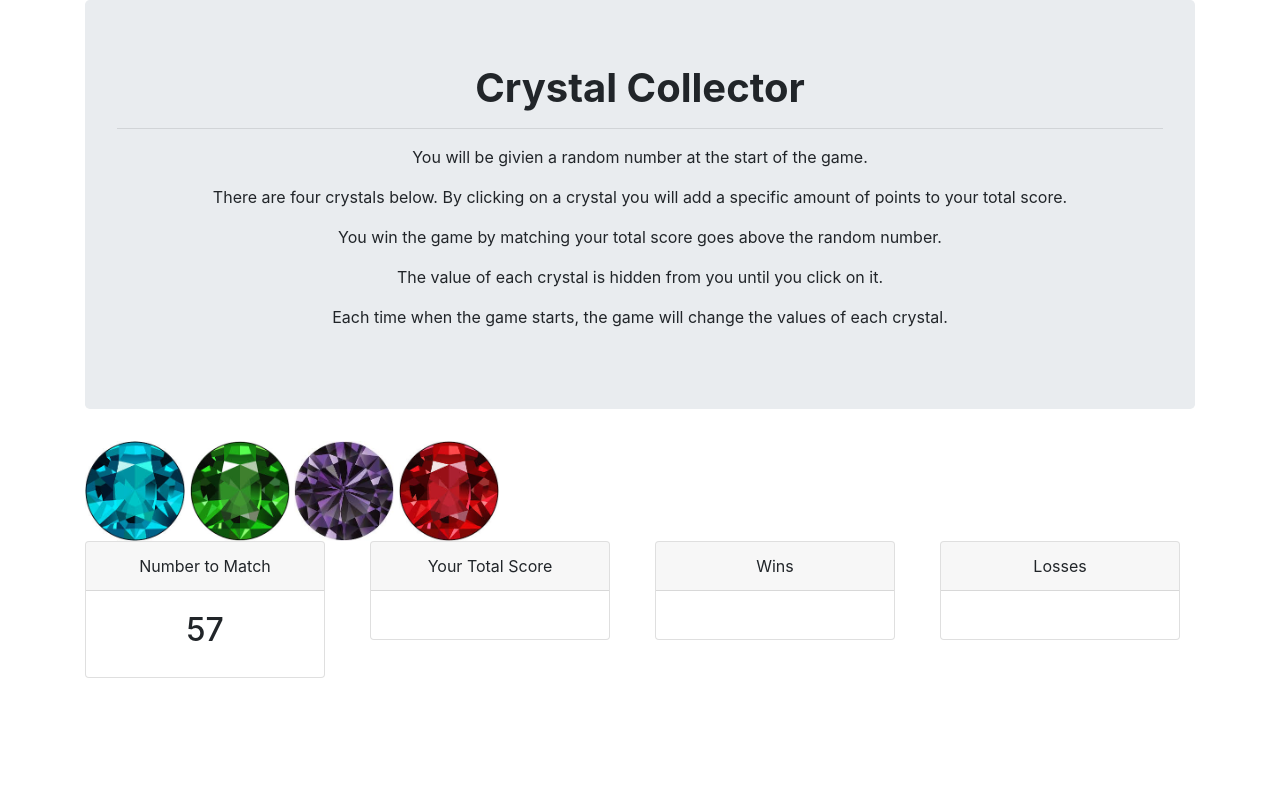
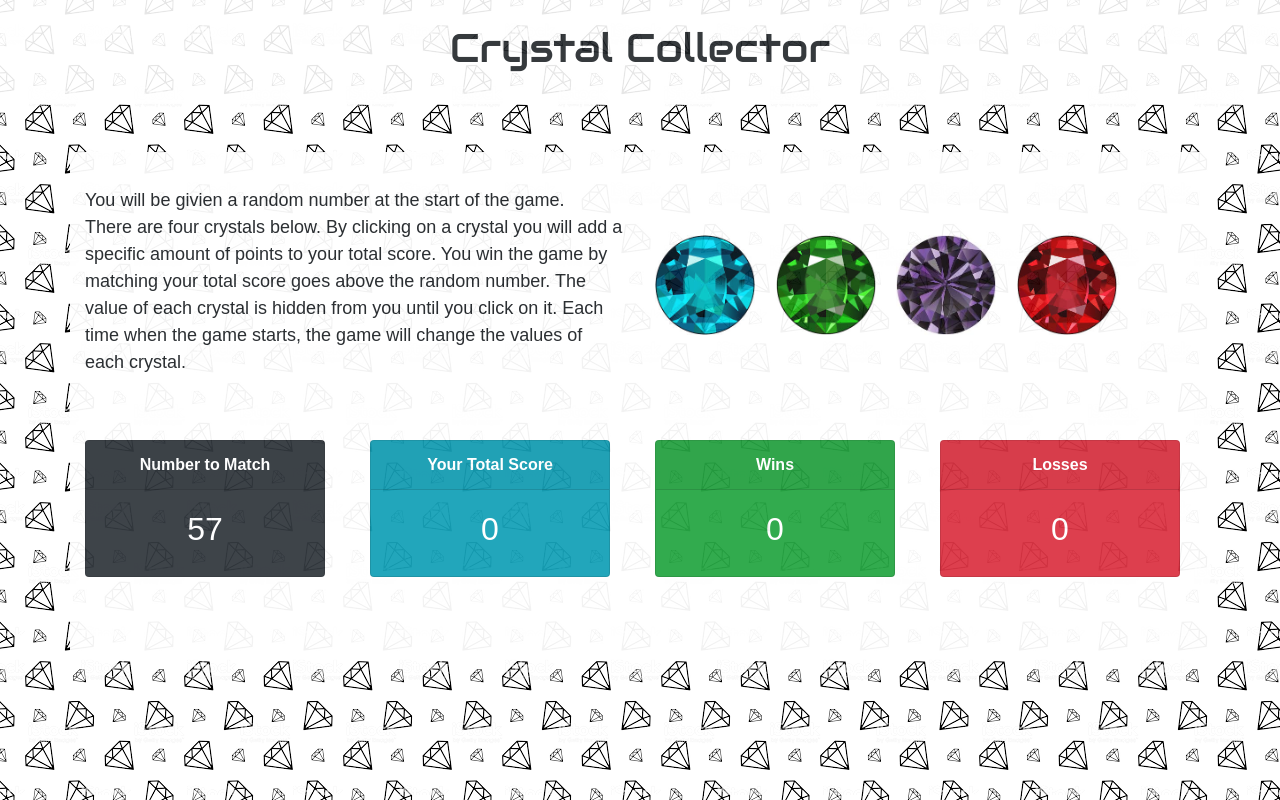
Before and after one commit to mjfonke/unit-4-game, a plain HTML site: page index.html in a window 1280 px wide. Drawn offline with nearby package versions, Linux system fonts and the light colour scheme; a web font is replaced by a local one.

Commit message:
final touch

```diff
--- a/assets/css/style.css
+++ b/assets/css/style.css
@@ -0,0 +1,39 @@
+body {
+  background-image: url("../images/diamond.png");
+}
+
+.nav {
+  background: #ffffff;
+  opacity: 0.9;
+}
+
+h1 {
+    font-family: 'Audiowide', cursive;
+
+}
+
+p {
+    font-family: 'Electrolize', sans-serif;
+    font-size: 18px;
+    line-height: 1 em;
+}
+
+.card-header {
+    font-family: 'Electrolize', sans-serif;
+    font-weight: bold;
+}
+
+h2 {
+    font-family: 'Electrolize', sans-serif;
+}
+
+.clear {
+    clear: both;
+    text-align: center;
+}
+
+.bigbox {
+    background: #ffffff;
+    padding: 35px;
+    opacity: 0.95;
+}
--- a/assets/javascript/game.js
+++ b/assets/javascript/game.js
@@ -10,26 +10,46 @@ var wins = 0;
 
 var losses = 0;
 
-var crystalNum1 = Math.floor(Math.random() * 11) + 1;
+var crystalNum1;
 
-var crystalNum2 = Math.floor(Math.random() * 11) + 1;
+var crystalNum2;
 
-var crystalNum3 = Math.floor(Math.random() * 11) + 1;
+var crystalNum3;
 
-var crystalNum4 = Math.floor(Math.random() * 11) + 1;
+var crystalNum4;
 
 
 function gameStart() {
-    computerNumber = Math.floor(Math.random()*101)+19;
+    computerNumber = Math.floor(Math.random() * 101) + 19;
+
+    crystalNum1 = Math.floor(Math.random() * 11) + 1;
+
+    crystalNum2 = Math.floor(Math.random() * 11) + 1;
+
+    crystalNum3 = Math.floor(Math.random() * 11) + 1;
+
+    crystalNum4 = Math.floor(Math.random() * 11) + 1;
+
     $("#match-number").text(computerNumber);
+
+    $("#total-score").text("0")
+
     $("#gem1").attr("data-crystalvalue", crystalNum1);
+
     $("#gem2").attr("data-crystalvalue", crystalNum2);
+
     $("#gem3").attr("data-crystalvalue", crystalNum3);
+
     $("#gem4").attr("data-crystalvalue", crystalNum4);
+
     console.log("gem1: " + crystalNum1);
+
     console.log("gem2: " + crystalNum2);
+
     console.log("gem3: " + crystalNum3);
+
     console.log("gem4: " + crystalNum4);
+
     console.log("Number: " + computerNumber);
 }
 gameStart();
@@ -39,15 +59,22 @@ gameStart();
 
 $("#gem1, #gem2, #gem3, #gem4").on("click", function(){
     var crystalValue = ($(this).attr("data-crystalvalue"));
+
     crystalValue = parseInt(crystalValue);
+
     yourScore += crystalValue;
+
     $("#total-score").text(yourScore)
+
     console.log(crystalValue);
+
+
     if (yourScore === computerNumber) {
         wins++
         $("#win-text").text(wins);
         yourScore=0;
-
+        gameStart();
+        $("#win-lose").html("<h2>You Win!!!</h2>")
 
     }
 
@@ -55,7 +82,8 @@ $("#gem1, #gem2, #gem3, #gem4").on("click", function(){
         losses++
         $("#lose-text").text(losses);
         yourScore=0;
-       return this;
+        gameStart();
+        $("#win-lose").html("<h2>You lost!!!</h2>")
     }
 })
 
--- a/index.html
+++ b/index.html
@@ -11,41 +11,53 @@
         <script src="https://code.jquery.com/jquery-3.3.1.slim.min.js" integrity="sha384-q8i/X+965DzO0rT7abK41JStQIAqVgRVzpbzo5smXKp4YfRvH+8abtTE1Pi6jizo" crossorigin="anonymous"></script>
         <script src="https://cdnjs.cloudflare.com/ajax/libs/popper.js/1.14.7/umd/popper.min.js" integrity="sha384-UO2eT0CpHqdSJQ6hJty5KVphtPhzWj9WO1clHTMGa3JDZwrnQq4sF86dIHNDz0W1" crossorigin="anonymous"></script>
         <script type="text/javascript" src="https://cdnjs.cloudflare.com/ajax/libs/jquery/3.2.1/jquery.min.js"></script>
-
-    </head>
+        <link href="https://fonts.googleapis.com/css?family=Audiowide|Bungee+Outline|Electrolize&display=swap" rel="stylesheet">    </head>
 
     <body>
 
         <script type="text/javascript" src="assets/javascript/game.js"></script>
 
-        <div class="container">
-            <div class="jumbotron">
-                <h1 class="text-center">
-                    <strong>Crystal Collector</strong>
-                </h1>
-                <hr>
-                <div class="text-center">
-                    <p>You will be givien a random number at the start of the game.</p>
-                    <p>There are four crystals below. By clicking on a crystal you will add a specific amount of points to your total score.</p>
-                    <p>You win the game by matching your total score goes above the random number.</p>
-                    <p>The value of each crystal is hidden from you until you click on it.</p>
-                    <p>Each time when the game starts, the game will change the values of each crystal.</p>
+
+            <nav class="nav justify-content-center navbar-expand-lg p-4">
+             <div class="container">
+              <h1 class="text-center">Crystal Collector</h1>
+            </div>
+            </nav>
+
+
+        <div class="container mt-5 bigbox">
+            <div class="row mb-5">
+                <div class="col-sm-6">
+                    <p>You will be givien a random number at the start of the game.<br>
+                    There are four crystals below. By clicking on a crystal you will add a specific amount of points to your total score.
+                    You win the game by matching your total score goes above the random number.
+                    The value of each crystal is hidden from you until you click on it.
+                    Each time when the game starts, the game will change the values of each crystal.</p>
+                </div>
+
+
+
+                <div class="col-sm-6 mt-5">
+                    <img class = "crystal mr-3" id = "gem1" src = "assets/images/gemstone-blue.jpeg" style="width: 100px; height: 100px;">
+                    <img class = "crystal mr-3" id = "gem2" src = "assets/images/gemstone-green.jpeg" style="width: 100px; height: 100px;">
+                    <img class = "crystal mr-3" id = "gem3" src = "assets/images/gemstone-purple.jpeg" style="width: 100px; height: 100px;">
+                    <img class = "crystal mr-3" id = "gem4" src = "assets/images/gemstone-red.jpeg" style="width: 100px; height: 100px;">
+
                 </div>
 
             </div>
 
             <div class="row">
                 <div class="col-sm-12">
-                    <img class = "crystal" id = "gem1" src = "assets/images/gemstone-blue.jpeg" style="width: 100px; height: 100px;">
-                    <img class = "crystal" id = "gem2" src = "assets/images/gemstone-green.jpeg" style="width: 100px; height: 100px;">
-                    <img class = "crystal" id = "gem3" src = "assets/images/gemstone-purple.jpeg" style="width: 100px; height: 100px;">
-                    <img class = "crystal" id = "gem4" src = "assets/images/gemstone-red.jpeg" style="width: 100px; height: 100px;">
+
                 </div>
+
+
             </div>
 
             <div class="row">
                 <div class="col-sm-3">
-                <div class="card text-center" style="width: 15rem">
+                <div class="card text-center bg-dark text-white" style="width: 15rem">
                     <div class="card-header">Number to Match</div>
                     <div class="card-body">
                         <h2 id="match-number"></h2>
@@ -54,7 +66,7 @@
                 </div>
 
                 <div class="col-sm-3">
-                <div class="card text-center" style="width: 15rem">
+                <div class="card text-center bg-info text-white" style="width: 15rem">
                     <div class="card-header">Your Total Score</div>
                     <div class="card-body">
                         <h2 id="total-score"></h2>
@@ -63,30 +75,26 @@
                 </div>
 
                 <div class="col-sm-3">
-                    <div class="card text-center" style="width: 15rem">
+                    <div class="card text-center bg-success text-white" style="width: 15rem">
                         <div class="card-header">Wins</div>
                         <div class="card-body">
-                            <h2 id="win-text"></h2>
+                            <h2 id="win-text">0</h2>
                         </div>
                     </div>
                 </div>
 
                 <div class="col-sm-3">
-                    <div class="card text-center" style="width: 15rem">
+                    <div class="card text-center bg-danger text-white" style="width: 15rem">
                         <div class="card-header">Losses</div>
                         <div class="card-body">
-                            <h2 id="lose-text"></h2>
+                            <h2 id="lose-text">0</h2>
                         </div>
                     </div>
                 </div>
             </div>
 
+            <div><h1 class = "clear mt-5" id="win-lose"></h1> </div>
 
-            <div class="row">
-
-
-
-            </div>
         </div>
 
     </body>
```
Also changed, not shown: assets/images/blue-dia.png (deleted), assets/images/diamond.png (added), assets/images/gemstone-dblue.png (deleted), assets/images/red-dia.png (deleted), assets/images/white-dia.png (deleted), 1 other file.
